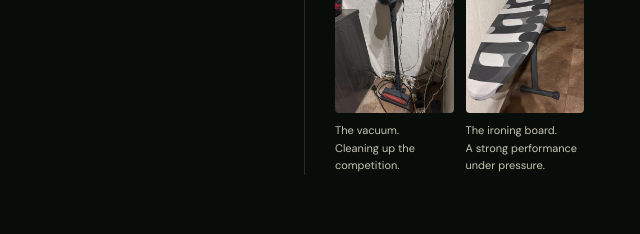
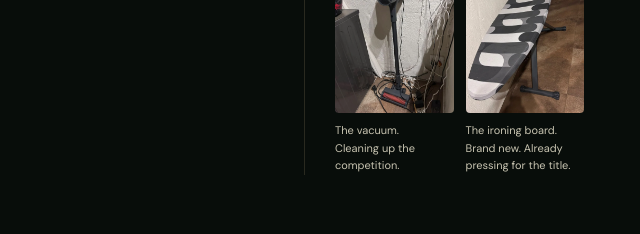
Before and after one commit to BenniesLife/plutos-website, a website: page index.html in a window 1280 px wide. Shown: the part 5880-6114 px from the top of the page, 640-1280 px from the left. Drawn offline with nearby package versions, Linux system fonts and the light colour scheme.

Commit message:
Introduce the brand-new ironing board as a newcomer

```diff
--- a/index.html
+++ b/index.html
@@ -750,7 +750,8 @@
                     loading="lazy"
                   />
                   <figcaption>
-                    The ironing board.<br />A strong performance under pressure.
+                    The ironing board.<br />Brand new. Already pressing for the
+                    title.
                   </figcaption>
                 </figure>
               </div>
```
